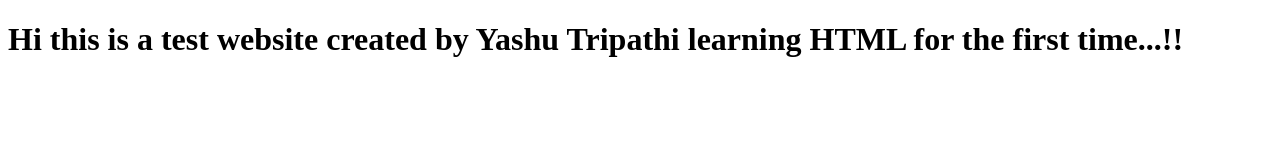
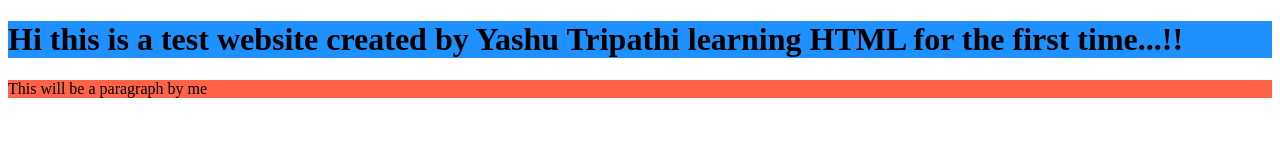
Before and after one commit to yashu20/html-test-site, a plain HTML site: page index.html in a window 1280 px wide. Drawn offline with Linux system fonts and the light colour scheme.

Commit message:
Add files via upload

```diff
--- a/index.html
+++ b/index.html
@@ -4,8 +4,8 @@
 	<title>HELLO!!</title>
 </head>
 <body>
-<h1> Hi this is a test website created by Yashu Tripathi
-learning HTML for the first time...!!  </h1>
-<h1 style="background-color: DodgerBlue;">
+<h1 style="background-color: DodgerBlue;">Hi this is a test website created by Yashu Tripathi
+learning HTML for the first time...!!</h1>
+<p style="background-color:Tomato;">This will be a paragraph by me</p>
 </body>
 </html>
```
